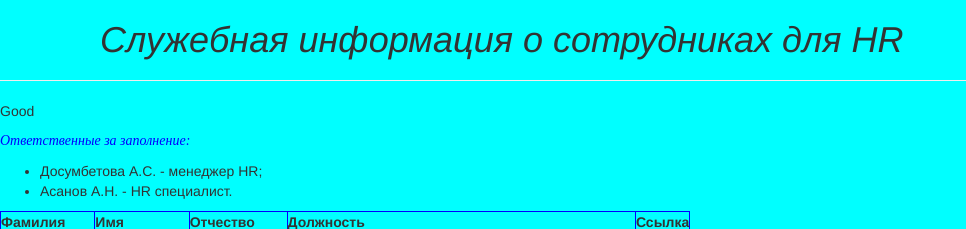
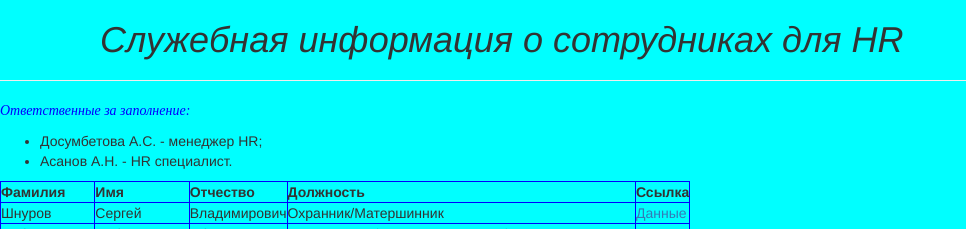
Before and after one commit to voroncha/Php-Alexandr, a plain HTML site: page Д.з. Таблица со списком сотрудников (Html,CSS без bootstrap)/Index.html in a window 1280 px wide. Shown: the top 229 px of the page, without its empty margins (0-966 px from the left). Drawn offline with Linux system fonts and the light colour scheme.

Commit message:
Удалил заголовок Good

```diff
--- a/Д.з. Таблица со списком сотрудников (Html,CSS без bootstrap)/Index.html
+++ b/Д.з. Таблица со списком сотрудников (Html,CSS без bootstrap)/Index.html
@@ -11,7 +11,6 @@
 <h1 style="margin-left: 100px"><em>Cлужебная информация о сотрудниках для HR</em></h1>
 <hr>
 <div>
-<p> Good </p>
    <p class="text"> Ответственные за заполнение: </p>
         <ul type="disk">
         <li> Досумбетова А.С. - менеджер HR;</li>
```
